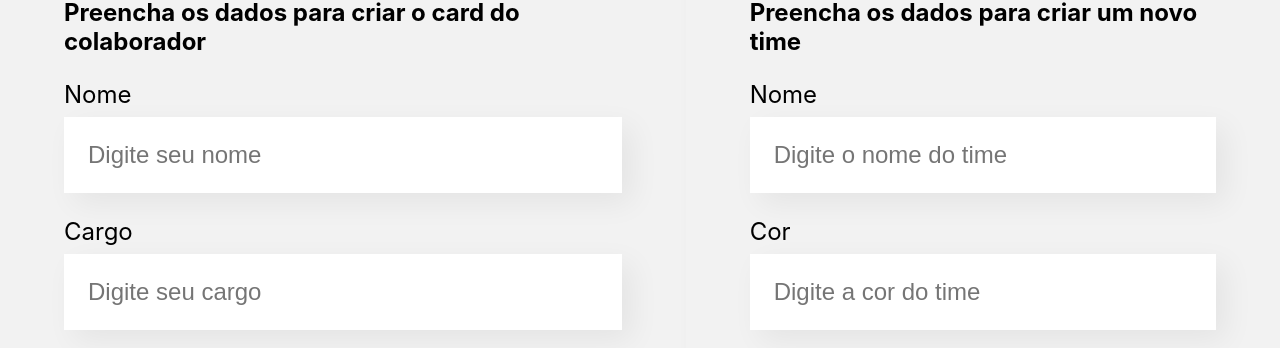
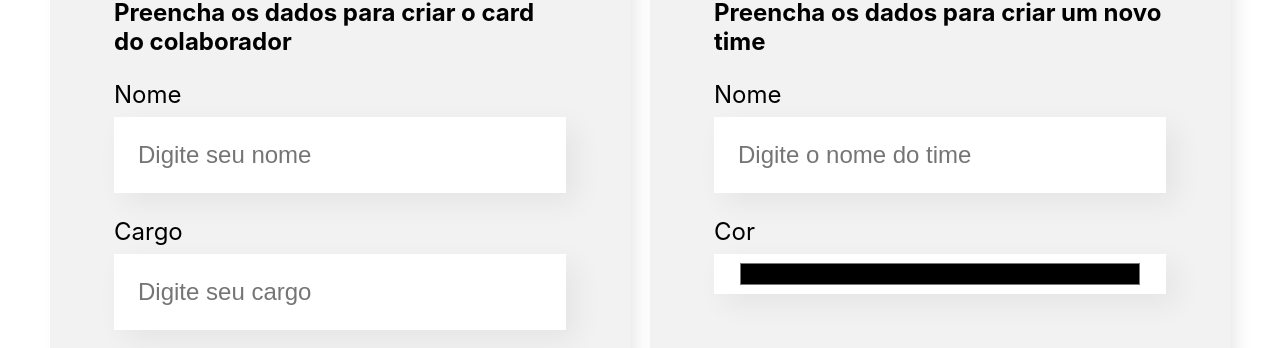
Before and after one commit to V-Matheus/T6-ONE-ALURA, a React (Create React App) app in the folder organo/: page / in a window 1280 px wide. Shown: the part 442-790 px from the top of the page. Built offline with nearby package versions, Linux system fonts and the light colour scheme; the HTML template or start-up script is replaced by a standard one.

Commit message:
refatorando formulario

```diff
--- a/organo/src/components/CampoTexto/CampoTexto.css
+++ b/organo/src/components/Campo/Campo.css
@@ -1,14 +1,14 @@
-.campo-texto {
+.campo {
   margin: 24px 0;
 }
 
-.campo-texto label {
+.campo label {
   display: block;
   margin-bottom: 8px;
   font-size: 24px;
 }
 
-.campo-texto input {
+.campo input {
   background-color: #fff;
   box-shadow: 10px 10px 30px rgba(0, 0, 0, 0.06);
   width: 100%;
@@ -17,3 +17,8 @@
   padding: 24px;
   box-sizing: border-box;
 }
+
+.campo-color input {
+  height: 40px;
+  padding: 5px 24px;
+}
--- /dev/null
+++ b/organo/src/components/Campo/index.jsx
@@ -0,0 +1,28 @@
+import React from 'react';
+import './Campo.css';
+
+export const Campo = ({
+  type = 'text',
+  label,
+  placeholder,
+  obrigatorio,
+  valor,
+  aoAlterado,
+}) => {
+  const aoDigitar = (evento) => {
+    aoAlterado(evento.target.value);
+  };
+
+  return (
+    <div className={`campo campo-${type}`}>
+      <label htmlFor="">{label}</label>
+      <input
+        value={valor}
+        onChange={aoDigitar}
+        required={obrigatorio}
+        type={type}
+        placeholder={placeholder}
+      />
+    </div>
+  );
+};
--- a/organo/src/components/CampoTexto/index.jsx
+++ /dev/null
@@ -1,17 +0,0 @@
-import React from 'react'
-import './CampoTexto.css'
-
-export const CampoTexto = ({label, placeholder, obrigatorio, valor, aoAlterado}) => {
-
-
-  const aoDigitar = (evento) => {
-    aoAlterado(evento.target.value)
-  }
-
-  return (
-    <div className='campo-texto'>
-      <label htmlFor="">{label}</label>
-      <input value={valor} onChange={aoDigitar} required={obrigatorio} type="text" placeholder={placeholder} />
-    </div>
-  )
-}
--- a/organo/src/components/Formulario/Formulario.css
+++ b/organo/src/components/Formulario/Formulario.css
@@ -1,11 +1,13 @@
 .formulario {
   display: flex;
+  gap: 20px;
+  flex-wrap: wrap;
   justify-content: center;
-  margin: 80px 0;
+  margin: 80px 50px;
 }
 
 .formulario form {
-  max-width: 80%;
+  flex: 1;
   background-color: #f2f2f2;
   border-radius: 20px;
   padding: 36px 64px;
--- a/organo/src/components/Formulario/index.jsx
+++ b/organo/src/components/Formulario/index.jsx
@@ -1,10 +1,14 @@
 import React, { useState } from 'react';
-import { CampoTexto } from '../CampoTexto';
+import { Campo } from '../Campo';
 import { ListaSuspensa } from '../ListaSuspensa';
 import './Formulario.css';
 import { Botao } from '../Botao';
 
-export const Formulario = ({ aoColaboradorCadastrado, times, cadastrarTime }) => {
+export const Formulario = ({
+  aoColaboradorCadastrado,
+  times,
+  cadastrarTime,
+}) => {
   const [nome, setNome] = useState('');
   const [cargo, setCargo] = useState('');
   const [imagem, setImagem] = useState('');
@@ -14,7 +18,7 @@ export const Formulario = ({ aoColaboradorCadastrado, times, cadastrarTime }) =>
 
   const aoSalvar = (event) => {
     event.preventDefault();
-    aoColaboradorCadastrado({ nome, cargo, imagem, time});
+    aoColaboradorCadastrado({ nome, cargo, imagem, time });
     setNome('');
     setCargo('');
     setImagem('');
@@ -25,21 +29,21 @@ export const Formulario = ({ aoColaboradorCadastrado, times, cadastrarTime }) =>
     <section className="formulario">
       <form onSubmit={aoSalvar}>
         <h2>Preencha os dados para criar o card do colaborador</h2>
-        <CampoTexto
+        <Campo
           obrigatorio
           label="Nome"
           placeholder="Digite seu nome"
           valor={nome}
           aoAlterado={(valor) => setNome(valor)}
         />
-        <CampoTexto
+        <Campo
           obrigatorio
           label="Cargo"
           placeholder="Digite seu cargo"
           valor={cargo}
           aoAlterado={(valor) => setCargo(valor)}
         />
-        <CampoTexto
+        <Campo
           obrigatorio
           label="Imagem"
           placeholder="Digite o endereço da imagem"
@@ -57,19 +61,22 @@ export const Formulario = ({ aoColaboradorCadastrado, times, cadastrarTime }) =>
         <Botao>Criar Card</Botao>
       </form>
 
-      <form onSubmit={(evento) => {
-        evento.preventDefault()
-        cadastrarTime({nome: nomeTime, cor: corTime})
-      }}>
+      <form
+        onSubmit={(evento) => {
+          evento.preventDefault();
+          cadastrarTime({ nome: nomeTime, cor: corTime });
+        }}
+      >
         <h2>Preencha os dados para criar um novo time</h2>
-        <CampoTexto
+        <Campo
           obrigatorio
           label="Nome"
           placeholder="Digite o nome do time"
           valor={nomeTime}
           aoAlterado={(valor) => setNomeTime(valor)}
         />
-        <CampoTexto
+        <Campo
+        type='color'
           obrigatorio
           label="Cor"
           placeholder="Digite a cor do time"
```
